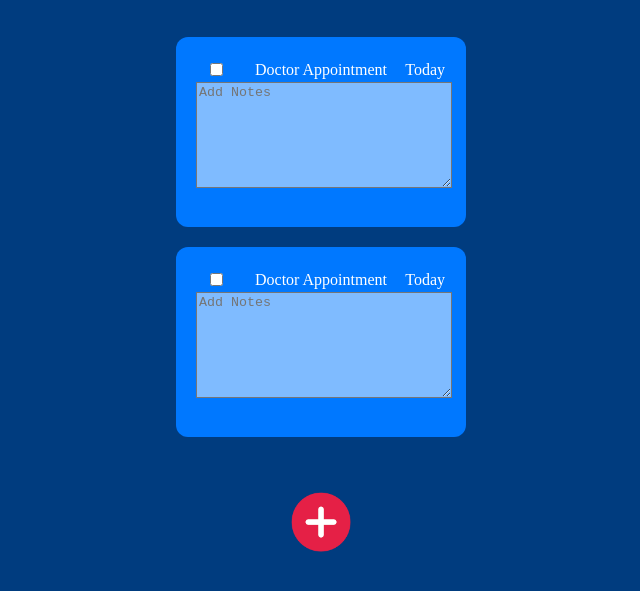
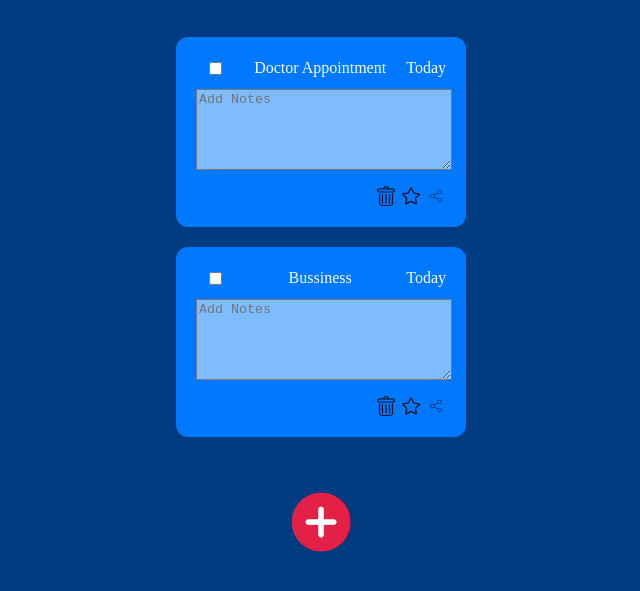
Before and after one commit to portoalbert/todo-list, a plain HTML site: page index.html in a window 1280 px wide. Shown: the part 91-682 px from the top of the page, without its empty margins (319-959 px from the left). Drawn offline with Linux system fonts and the light colour scheme.

Commit message:
added icons

```diff
--- a/script.js
+++ b/script.js
@@ -11,8 +11,9 @@ function itemMaker (title,date,notes,list){
 }
 
 itemMaker("Doctor Appointment","Today","need to get blood work",listone);
-itemMaker("Doctor Appointment","Today","need to get blood work",listone);
+itemMaker("Bussiness","Today","need to get Moe Money",listone);
 itemMaker("Tomorrow tile","tomorrow","this is some sample text to make sure its working",listtwo);
+itemMaker("Future tile","future","this is some sample text to make sure its working",listthree);
 listone.forEach(cardMaker);
 
 ////////// DOM MANIPULATION //////////
@@ -43,6 +44,9 @@ function cardMaker (arrayindex){
     cardDiv.appendChild(noteDiv);
     const iconDiv = document.createElement('div');
     iconDiv.classList.add('icondiv')
+    iconAdder(iconDiv,'img/trashicon.png')
+    iconAdder(iconDiv,'img/favoriteiconthree.png')
+    iconAdder(iconDiv,'img/download.svg')
     cardDiv.appendChild(iconDiv);
     mainDiv.appendChild(cardDiv);
 }
@@ -51,7 +55,11 @@ function cleaner(){
         mainDiv.removeChild(mainDiv.lastChild);
     }
 }
-
+function iconAdder(div,iconname) {
+    const temp = document.createElement('img')
+    temp.setAttribute('src',`${iconname}`)
+    div.appendChild(temp)
+}
 document.getElementById('plusicon').addEventListener('click', ()=>{
     alert('To add more notes please subscribe for only $5.99!')
 })
--- a/style.css
+++ b/style.css
@@ -60,6 +60,7 @@ body{
     padding: 20px;
     cursor: pointer;
     color: white;
+    gap: 10px;
 }
 .card:hover {
     scale: 1.1;
@@ -75,12 +76,19 @@ body{
 }
 .notediv textarea {
     width: 100%;
-    height: 100%;
     background-color:  #7fbbff ;
     text-align: start;
 }
 .icondiv {
     grid-column: 1/4;
+    display: flex;
+    gap: 5px;
+    justify-content: flex-end;
+}
+.icondiv img {
+    height: 20px;
+    width: 20px;
+    background-color: rgba(248, 6, 6, 0);
 }
 .popmenu {
     background-color:  #7fbbff ;
```
Also changed, not shown: img/download.svg (added), img/favoriteicon.png (added), img/favoriteiconthree.png (added), img/favoriteicontwo.png (added), img/shareicon.png (added), img/trashicon.png (added).
